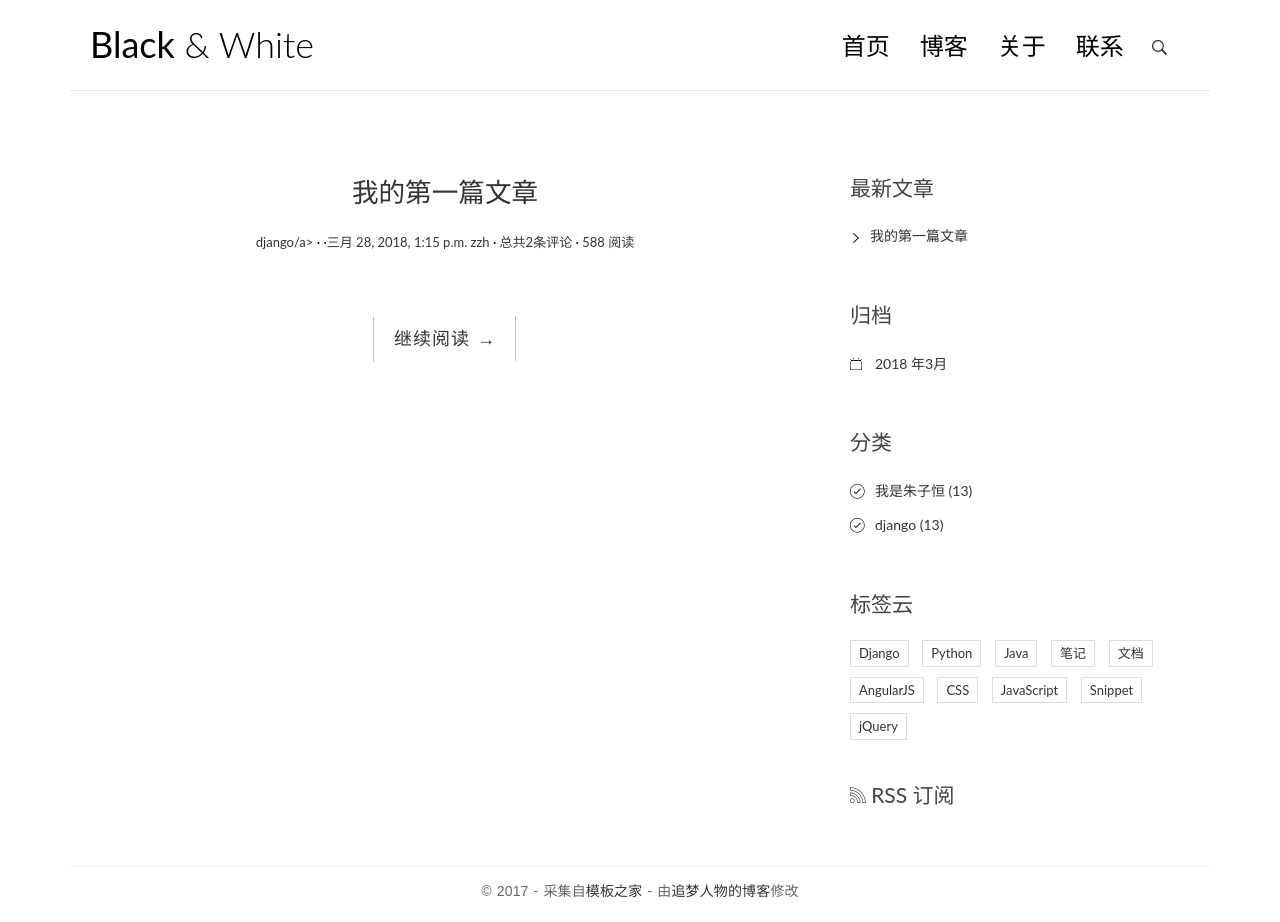
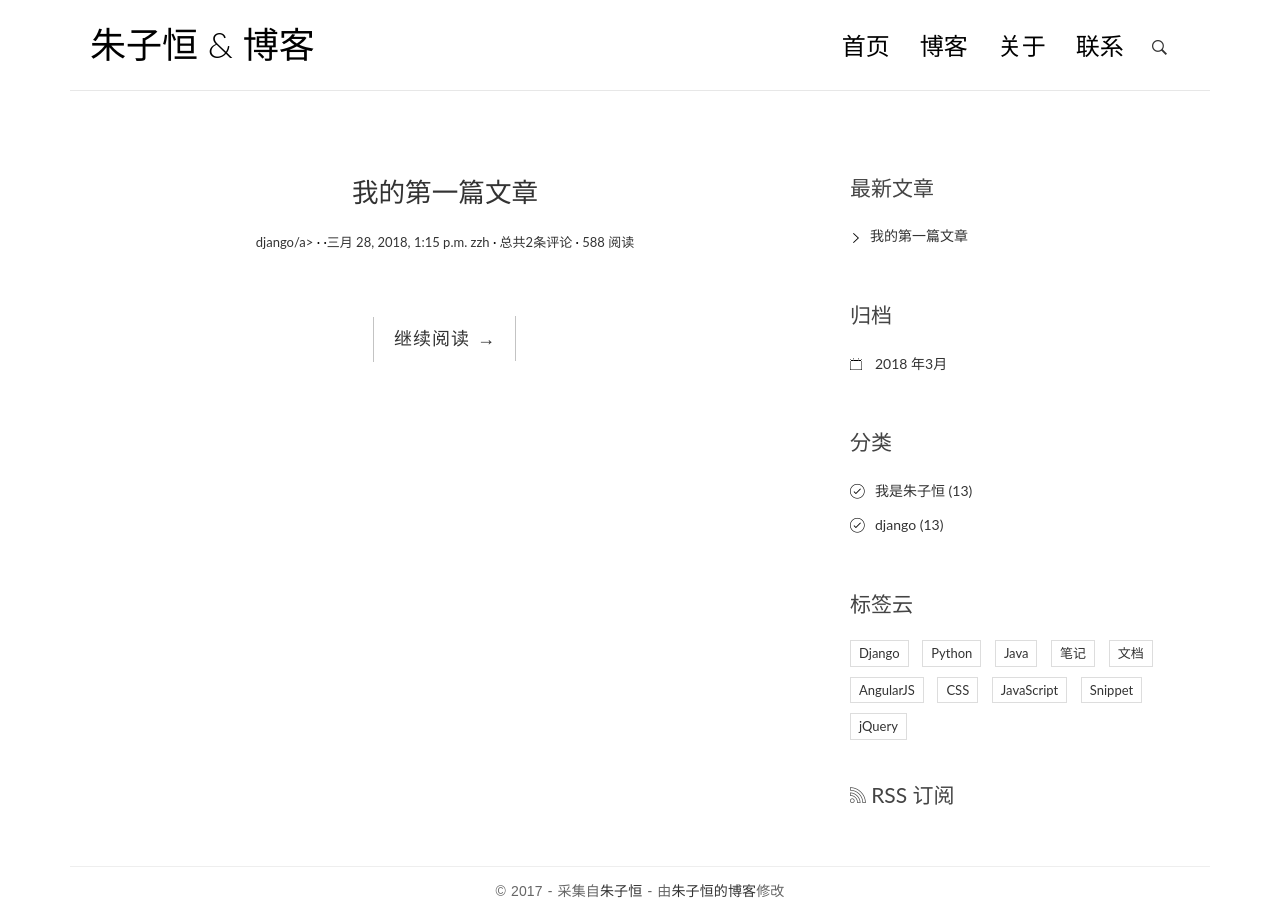
Before and after one commit to shenmeshenqi/django_blog, a Django app: page / in a window 1280 px wide. Run offline with Django 3.2, Linux system fonts and the light colour scheme; data comes from the database, SQL or seed files in the repository; some libraries are stand-ins or nearby versions.

Commit message:
修改base内容

```diff
--- a/templates/base.html
+++ b/templates/base.html
@@ -5,7 +5,7 @@
 <!DOCTYPE html>
 <html>
 <head>
-    <title>Black &amp; White</title>
+    <title>朱子恒的博客</title>
 
     <!-- meta -->
     <meta charset="UTF-8">
@@ -31,7 +31,7 @@
         <div class="row">
             <div class="col-md-4 col-sm-5 col-xs-8">
                 <div class="logo">
-                    <h1><a href="{% url 'blog:index' %}"><b>Black</b> &amp; White</a></h1>
+                    <h1><a href="{% url 'blog:index' %}"><b>朱子恒</b> &amp; 博客</a></h1>
                 </div>
             </div><!-- col-md-4 -->
             <div class="col-md-8 col-sm-7 col-xs-4">
@@ -64,8 +64,8 @@
         </div>
     </header>
 </div>
-<div class="copyrights">Collect from <a href="http://www.cssmoban.com/">网页模板</a></div>
-<div class="copyrights">Modified by <a href="http://zmrenwu.com/">追梦人物的博客</a></div>
+<div class="copyrights">Collect from <a href="http://www.woshiyangzhi.cn/">朱子恒的博客</a></div>
+<div class="copyrights">Modified by <a href="http://www.woshiyangzhi.cn">朱子恒的博客</a></div>
 
 <div class="content-body">
     <div class="container">
@@ -165,9 +165,9 @@
     <div class="container">
         <div class="row">
             <div class="col-md-12">
-                <p class="copyright">&copy 2017 - 采集自<a href="http://www.cssmoban.com/"
-                                                        target="_blank" title="模板之家">模板之家</a>
-                    - 由<a href="http://zmrenwu.com/" title="网页模板" target="_blank">追梦人物的博客</a>修改
+                <p class="copyright">&copy 2017 - 采集自<a href="http://www.woshiyangzhi.cn/"
+                                                        target="_blank" title="朱子恒">朱子恒</a>
+                    - 由<a href="http://www.woshiyangzhi.cn/" title="朱子恒" target="_blank">朱子恒的博客</a>修改
                 </p>
             </div>
         </div>
```
